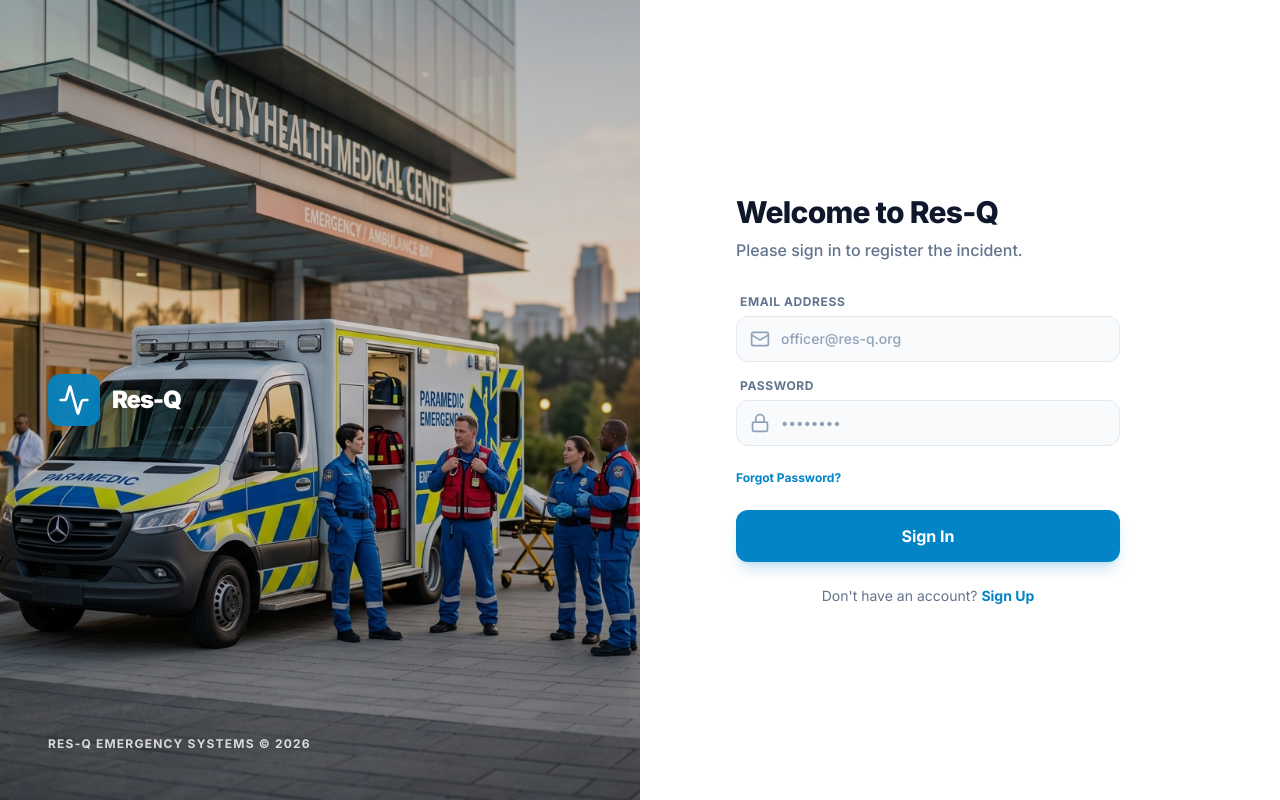
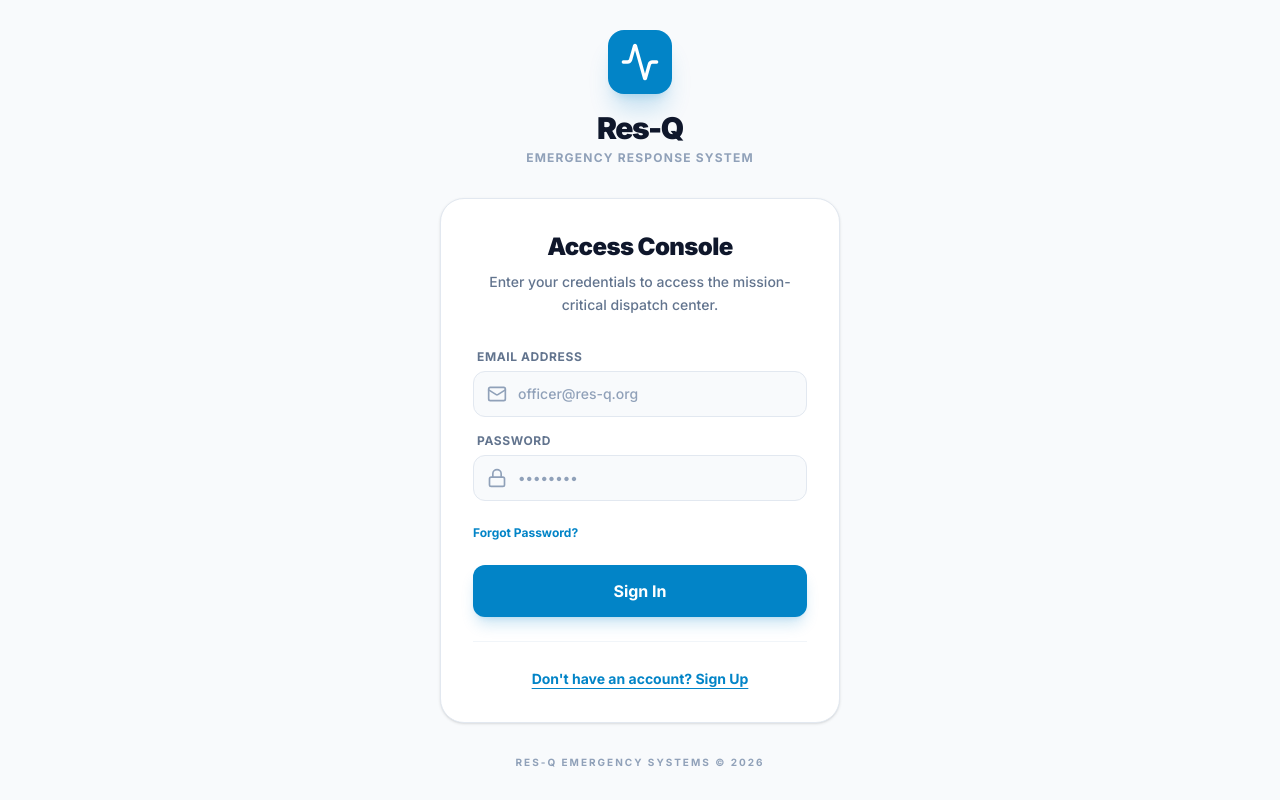
Before and after one commit to WenDEVLIFE/rest_q_web, a Next.js app: page /login in a window 1280 px wide. Built offline with nearby package versions, Linux system fonts and the light colour scheme; no server answers.

Commit message:
feat: implement registration functionality with OTP verification and enhance login page layout

```diff
--- a/app/login/page.tsx
+++ b/app/login/page.tsx
@@ -1,54 +1,66 @@
+"use client";
+
+import { useState } from "react";
 import { LoginForm } from "../../components/Auth/LoginForm";
+import { RegisterForm } from "../../components/Auth/RegisterForm";
 import { Activity } from "lucide-react";
-import Image from "next/image";
 
 export default function LoginPage() {
+  const [isRegistering, setIsRegistering] = useState(false);
+
   return (
-    <div className="flex min-h-screen bg-white font-sans text-slate-900 overflow-hidden">
-      {/* Left Side: Hero Image (Hidden on small screens) */}
-      <div className="hidden lg:flex lg:w-1/2 relative overflow-hidden">
-        {/* Real Hero Image */}
-        <Image
-          src="/login-hero.png"
-          alt="Emergency Response Scene"
-          fill
-          priority
-          className="object-cover brightness-[0.85]"
-        />
-
-        {/* Logo Overlay */}
-        <div className="relative z-10 flex items-center gap-3 p-12 w-full">
-          <div className="p-2.5 bg-primary/90 backdrop-blur-md rounded-xl text-white shadow-xl">
-            <Activity className="w-8 h-8" />
+    <div className="flex min-h-screen bg-slate-50 font-sans text-slate-900 overflow-hidden items-center justify-center p-4">
+      {/* Centered Auth Card */}
+      <div className="w-full max-w-[400px] flex flex-col items-center">
+        {/* Branding Header */}
+        <div className="flex flex-col items-center gap-4 mb-8 animate-in fade-in slide-in-from-top-4 duration-700">
+          <div className="p-3 bg-primary rounded-2xl text-white shadow-xl shadow-primary/20">
+            <Activity className="w-10 h-10" />
           </div>
-          <span className="text-2xl font-black tracking-tighter text-white drop-shadow-md">
-            Res-Q
-          </span>
+          <div className="flex flex-col items-center">
+            <h1 className="text-3xl font-black tracking-tighter">Res-Q</h1>
+            <p className="text-xs font-bold text-slate-400 uppercase tracking-widest mt-1">
+              Emergency Response System
+            </p>
+          </div>
         </div>
 
-        {/* Bottom Overlay Info */}
-        <div className="absolute bottom-12 left-12 z-10 text-xs font-bold text-white/80 uppercase tracking-widest drop-shadow-sm">
-          Res-Q Emergency Systems © 2026
+        {/* Form Container */}
+        <div className="w-full bg-white border border-slate-200 rounded-3xl p-8 shadow-sm">
+          <div className="text-center space-y-2 mb-8">
+            <h2 className="text-2xl font-black tracking-tight text-slate-900">
+              {isRegistering ? "Create an Account" : "Access Console"}
+            </h2>
+            <p className="text-sm text-slate-500 font-medium leading-relaxed px-4">
+              {isRegistering
+                ? "Join the emergency response network to register and track incidents."
+                : "Enter your credentials to access the mission-critical dispatch center."}
+            </p>
+          </div>
+
+          {isRegistering ? (
+            <RegisterForm />
+          ) : (
+            <LoginForm />
+          )}
+
+          <div className="text-center pt-6 border-t border-slate-100 mt-6">
+            <button
+              onClick={() => setIsRegistering(!isRegistering)}
+              className="text-sm font-bold text-primary hover:text-primary/80 transition-all underline underline-offset-4"
+            >
+              {isRegistering
+                ? "Already have an account? Sign in"
+                : "Don't have an account? Sign Up"}
+            </button>
+          </div>
         </div>
 
-        {/* Subtle Gradient Overlay for depth */}
-        <div className="absolute inset-0 bg-gradient-to-t from-black/20 via-transparent to-black/10 pointer-events-none" />
-      </div>
-
-      {/* Right Side: Login Form */}
-      <div className="w-full lg:w-1/2 flex items-center justify-center p-8 relative">
-        <div className="lg:hidden absolute top-8 left-8 flex items-center gap-2">
-          <Activity className="w-6 h-6 text-primary" />
-          <span className="text-xl font-bold tracking-tight">Res-Q</span>
-        </div>
-
-        <div className="w-full max-w-md space-y-8 animate-in fade-in slide-in-from-bottom-4 duration-700">
-          <div className="text-center lg:text-left space-y-2">
-            <h2 className="text-3xl font-extrabold text-slate-900 tracking-tight">Welcome to Res-Q</h2>
-            <p className="text-slate-500 font-medium">Please sign in to register the incident.</p>
-          </div>
-
-          <LoginForm />
+        {/* Footer */}
+        <div className="mt-8 text-center">
+          <p className="text-[10px] font-bold text-slate-400 uppercase tracking-[0.2em]">
+            Res-Q Emergency Systems © 2026
+          </p>
         </div>
       </div>
     </div>
--- a/components/Auth/LoginForm.tsx
+++ b/components/Auth/LoginForm.tsx
@@ -86,12 +86,6 @@ export const LoginForm = () => {
         Sign In
       </Button>
 
-      <p className="text-center text-sm text-slate-500">
-        Don't have an account?{" "}
-        <button type="button" className="font-bold text-primary hover:underline">
-          Sign Up
-        </button>
-      </p>
     </form>
   );
 };
--- /dev/null
+++ b/components/Auth/RegisterForm.tsx
@@ -0,0 +1,124 @@
+"use client";
+
+import React, { useState } from 'react';
+import { Mail, Lock, User, ArrowRight } from 'lucide-react';
+import { Button } from '../UI/Button';
+import { Input } from '../UI/Input';
+import { RegisterHandler } from '../../src/agents/UserAgent/RegisterHandler';
+import { isValidEmail } from '../../src/utils/authentication';
+import { toast } from 'sonner';
+import { OTPVerification } from './OTPVerification';
+import { sendEmailOtpCode } from '../../src/service/Email_Service';
+
+interface RegisterFormData {
+  name: string;
+  email: string;
+  password: string;
+}
+
+export const RegisterForm = () => {
+  const [formData, setFormData] = useState<RegisterFormData>({
+    name: '',
+    email: '',
+    password: '',
+  });
+  const [isLoading, setIsLoading] = useState(false);
+  const [showOTP, setShowOTP] = useState(false);
+
+  const handleInputChange = (e: React.ChangeEvent<HTMLInputElement>) => {
+    const { name, value } = e.target;
+    setFormData(prev => ({ ...prev, [name]: value }));
+  };
+
+  const handleRequestOTP = async (e: React.FormEvent) => {
+    e.preventDefault();
+
+    if (!formData.name || !formData.email || !formData.password) {
+      toast.error("Please fill in all fields.");
+      return;
+    }
+
+    if (!isValidEmail(formData.email)) {
+      toast.error("Invalid email address.");
+      return;
+    }
+
+    if (formData.password.length < 6) {
+      toast.error("Password must be at least 6 characters.");
+      return;
+    }
+
+    setIsLoading(true);
+    try {
+      await sendEmailOtpCode({
+        email: formData.email,
+        fullName: formData.name
+      });
+      toast.success("Verification code sent to your email!");
+      setShowOTP(true);
+    } catch (err: any) {
+      toast.error("Failed to send OTP. Please try again.");
+    } finally {
+      setIsLoading(false);
+    }
+  };
+
+  if (showOTP) {
+    return (
+      <OTPVerification
+        email={formData.email}
+        name={formData.name}
+        password={formData.password}
+        onBack={() => setShowOTP(false)}
+      />
+    );
+  }
+
+  return (
+    <form onSubmit={handleRequestOTP} className="space-y-6 w-full max-w-sm animate-in fade-in slide-in-from-right-4 duration-500">
+      <div className="space-y-4">
+        <Input
+          label="Full Name"
+          name="name"
+          placeholder="Officer James Doe"
+          type="text"
+          value={formData.name}
+          onChange={handleInputChange}
+          leftIcon={<User className="w-5 h-5" />}
+          required
+        />
+        <Input
+          label="Email Address"
+          name="email"
+          placeholder="officer@res-q.org"
+          type="email"
+          value={formData.email}
+          onChange={handleInputChange}
+          leftIcon={<Mail className="w-5 h-5" />}
+          required
+        />
+        <Input
+          label="Password"
+          name="password"
+          placeholder="••••••••"
+          type="password"
+          value={formData.password}
+          onChange={handleInputChange}
+          leftIcon={<Lock className="w-5 h-5" />}
+          required
+        />
+      </div>
+
+      <Button
+        type="submit"
+        isLoading={isLoading}
+        className="w-full"
+        size="lg"
+        rightIcon={<ArrowRight className="w-5 h-5" />}
+      >
+        Send Verification Code
+      </Button>
+
+    </form>
+  );
+};
--- a/package.json
+++ b/package.json
@@ -9,6 +9,7 @@
     "lint": "eslint"
   },
   "dependencies": {
+    "@emailjs/browser": "^4.4.1",
     "firebase": "^12.11.0",
     "lucide-react": "^1.7.0",
     "next": "16.2.3",
--- /dev/null
+++ b/src/agents/UserAgent/RegisterHandler.ts
@@ -0,0 +1,48 @@
+import {
+  createUserWithEmailAndPassword,
+  updateProfile
+} from "firebase/auth";
+import { doc, setDoc, serverTimestamp } from "firebase/firestore";
+import { auth, db } from "../../data/firebase";
+/**
+ * UserAgent: RegisterHandler
+ *
+ * Responsibilities:
+ * - Complete user registration in Firebase Auth
+ * - Create user profiles in Firestore with roles
+ */
+export class RegisterHandler {
+  /**
+   * Completes registration after OTP verification
+   */
+  static async register(
+    email: string,
+    password: string,
+    name: string
+  ): Promise<any> {
+    try {
+      // 1. Create User in Auth
+      const userCredential = await createUserWithEmailAndPassword(auth, email, password);
+      const user = userCredential.user;
+
+      // 2. Update Auth Profile
+      await updateProfile(user, { displayName: name });
+
+      // 3. Create Firestore Document with default role
+      await setDoc(doc(db, "users", user.uid), {
+        uid: user.uid,
+        displayName: name,
+        email: email,
+        role: "user", // Default role
+        createdAt: serverTimestamp(),
+        lastLogin: serverTimestamp(),
+        status: "active"
+      });
+
+      return user;
+    } catch (error) {
+      console.error("Registration Finalization Error:", error);
+      throw error;
+    }
+  }
+}
--- a/src/data/firebase.ts
+++ b/src/data/firebase.ts
@@ -1,5 +1,6 @@
 import { initializeApp, getApps, getApp } from "firebase/app";
 import { getAuth } from "firebase/auth";
+import { getFirestore } from "firebase/firestore";
 
 const firebaseConfig = {
   apiKey: process.env.NEXT_PUBLIC_FIREBASE_API_KEY || "mock-api-key",
@@ -12,6 +13,7 @@ const firebaseConfig = {
 
 // Initialize Firebase for SSR/CSR safely
 let auth: any;
+let db: any;
 
 try {
   if (!process.env.NEXT_PUBLIC_FIREBASE_API_KEY) {
@@ -19,10 +21,12 @@ try {
   }
   const app = getApps().length > 0 ? getApp() : initializeApp(firebaseConfig);
   auth = getAuth(app);
+  db = getFirestore(app);
 } catch (error) {
   console.error("Firebase Initialization Error:", error);
-  // Fallback to a minimal mock if initialization fails completely
+  // Fallback to minimal mocks if initialization fails
   auth = { currentUser: null };
+  db = {};
 }
 
-export { auth };
+export { auth, db };
```
Also changed, not shown: 1 other file (tests, documents, lock files or other folders).
